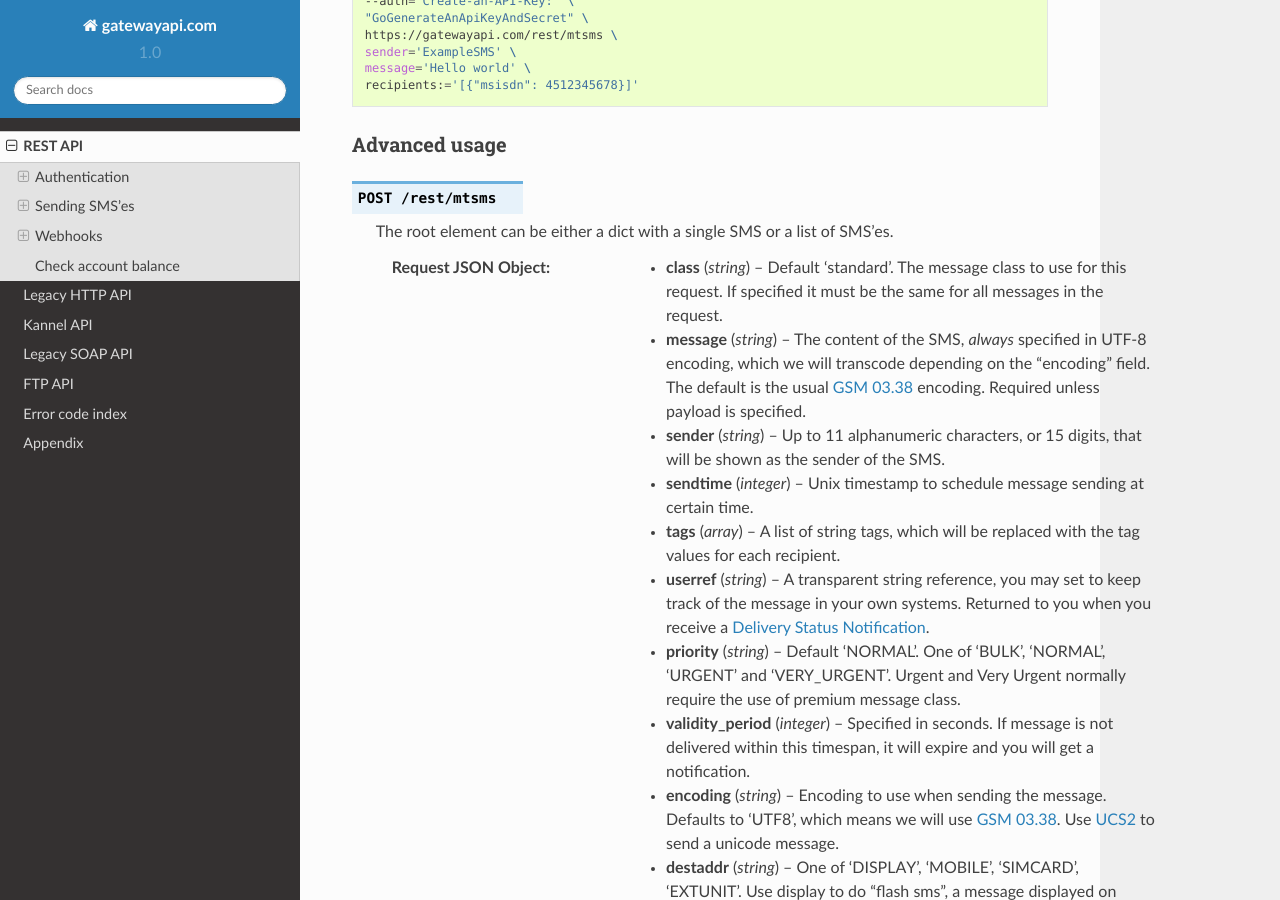
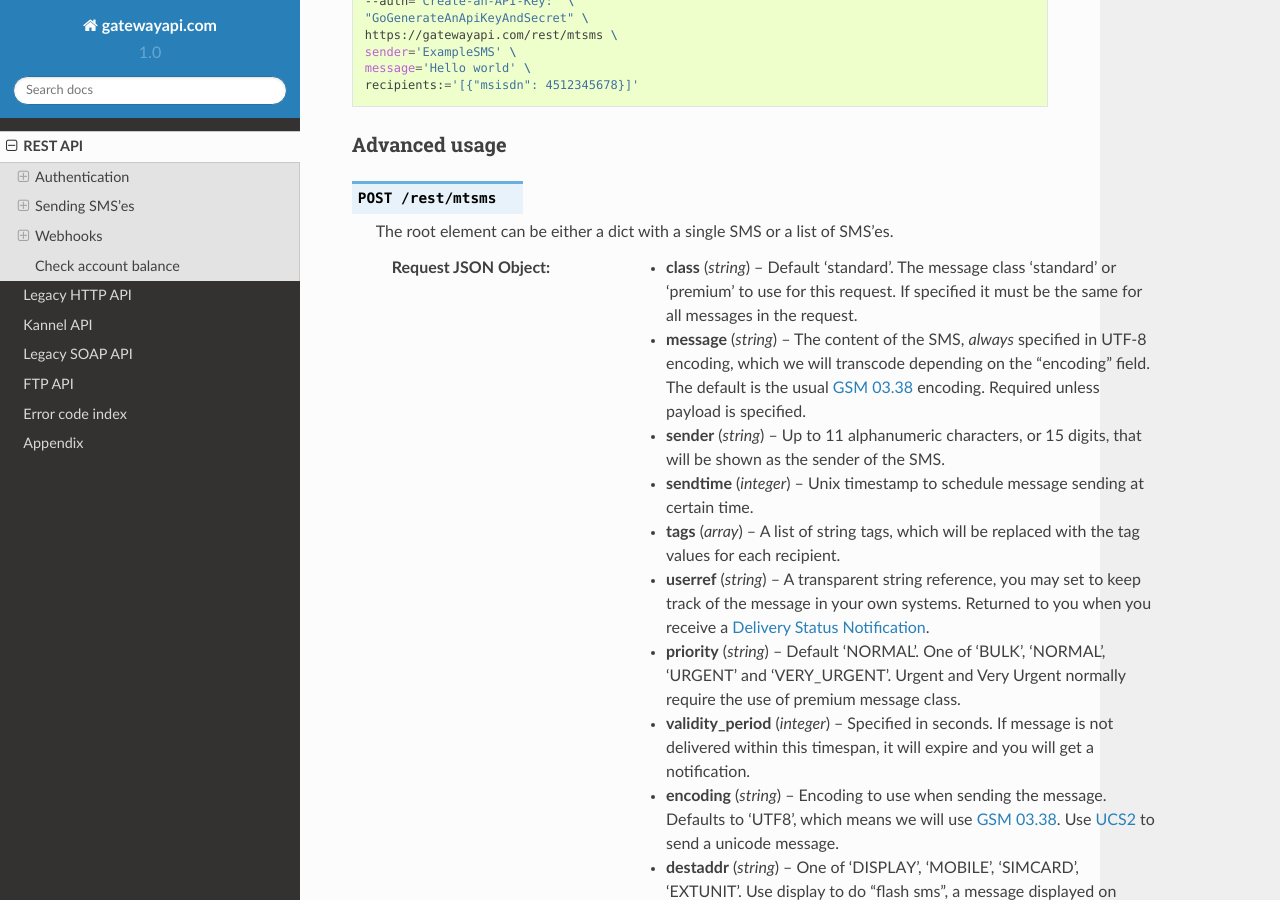
Before and after one commit to onlinecity/gatewayapi-docs, a Sphinx documentation site: the page built from docs/rest.rst, in a window 1280 px wide and 900 px high, scrolled down 9668 px. Built offline with Sphinx 7.4.7 and the Read the Docs theme 2.0.0, drawn with Linux system fonts in a browser that asks for light colours.

Commit message:
Specify what classes can be used for sending messages.

```diff
--- a/docs/rest.rst
+++ b/docs/rest.rst
@@ -540,7 +540,7 @@ Advanced usage
 
    The root element can be either a dict with a single SMS or a list of SMS'es.
 
-   :<json string class: Default 'standard'. The message class to use for this request. If specified it must be the same for all messages in the request.
+   :<json string class: Default 'standard'. The message class 'standard' or 'premium' to use for this request. If specified it must be the same for all messages in the request.
    :<json string message: The content of the SMS, *always* specified in UTF-8 encoding, which we will transcode depending on the "encoding" field. The default is the usual :term:`GSM 03.38` encoding. Required unless payload is specified.
    :<json string sender: Up to 11 alphanumeric characters, or 15 digits, that will be shown as the sender of the SMS.
    :<json integer sendtime: Unix timestamp to schedule message sending at certain time.
```
